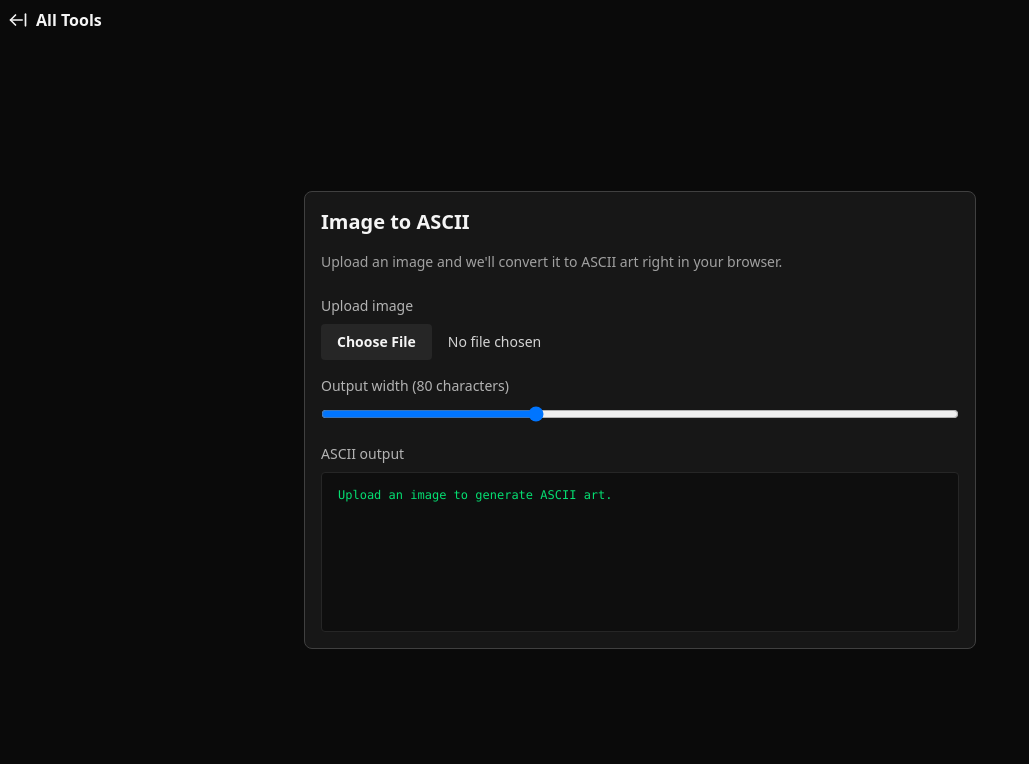
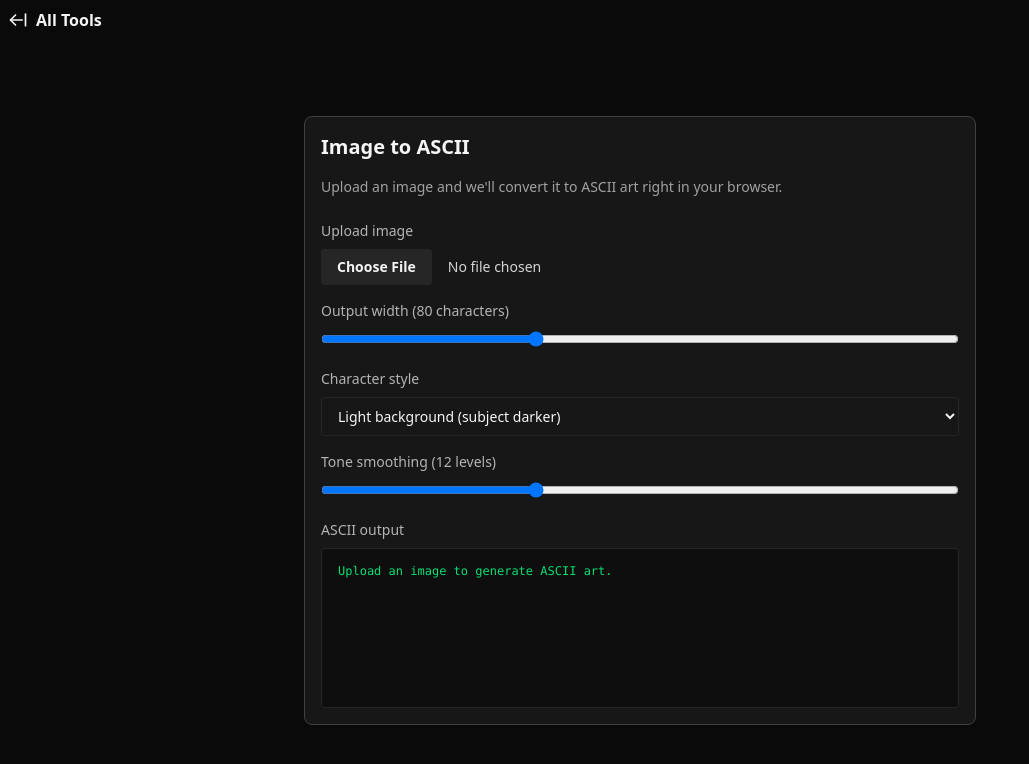
Before and after one commit to Plsr/tools, a Next.js app: page /image-to-ascii in a window 1280 px wide. Shown: the top 764 px of the page, without its empty margins (0-1029 px from the left). Built offline with nearby package versions, Linux system fonts and the light colour scheme.

Commit message:
Make ASCII gradients configurable

```diff
--- a/src/app/image-to-ascii/ImageToAsciiTool.tsx
+++ b/src/app/image-to-ascii/ImageToAsciiTool.tsx
@@ -4,14 +4,31 @@
 import { useEffect, useMemo, useState } from "react";
 
 const DEFAULT_WIDTH = 80;
-const ASCII_GRADIENT = "@%#*+=-:. ";
+const DEFAULT_BUCKETS = 12;
 
-const BRIGHTNESS_BUCKETS = 12;
+const ASCII_GRADIENTS = [
+  {
+    id: "light-bg",
+    label: "Light background (subject darker)",
+    value: " .:-=+*#%@",
+  },
+  {
+    id: "dark-bg",
+    label: "Dark background (subject lighter)",
+    value: "@%#*+=-:. ",
+  },
+  {
+    id: "blocky",
+    label: "Blocky",
+    value: "█▓▒░ ",
+  },
+];
 
 const buildAsciiArt = (
   image: HTMLImageElement,
   width: number,
   gradient: string,
+  buckets: number,
 ) => {
   const canvas = document.createElement("canvas");
   const scale = width / image.width;
@@ -39,7 +56,7 @@ const buildAsciiArt = (
       const b = data[offset + 2];
 
       const brightness = 0.299 * r + 0.587 * g + 0.114 * b;
-      const bucketSize = 255 / (BRIGHTNESS_BUCKETS - 1);
+      const bucketSize = 255 / Math.max(1, buckets - 1);
       const smoothedBrightness = Math.round(brightness / bucketSize) * bucketSize;
       const gradientIndex = Math.floor(
         ((gradient.length - 1) * (255 - smoothedBrightness)) / 255,
@@ -57,11 +74,16 @@ export const ImageToAsciiTool = () => {
   const [asciiArt, setAsciiArt] = useState("");
   const [width, setWidth] = useState(DEFAULT_WIDTH);
   const [error, setError] = useState<string | null>(null);
+  const [selectedGradientId, setSelectedGradientId] = useState(ASCII_GRADIENTS[0].id);
+  const [brightnessBuckets, setBrightnessBuckets] = useState(DEFAULT_BUCKETS);
 
-  const gradient = useMemo(() => ASCII_GRADIENT, []);
+  const gradient = useMemo(
+    () => ASCII_GRADIENTS.find((option) => option.id === selectedGradientId)?.value,
+    [selectedGradientId],
+  );
 
   useEffect(() => {
-    if (!imageDataUrl) {
+    if (!imageDataUrl || !gradient) {
       setAsciiArt("");
       setError(null);
       return undefined;
@@ -76,7 +98,7 @@ export const ImageToAsciiTool = () => {
       }
 
       try {
-        const art = buildAsciiArt(image, width, gradient);
+        const art = buildAsciiArt(image, width, gradient, brightnessBuckets);
         setAsciiArt(art);
         setError(null);
       } catch (conversionError) {
@@ -99,7 +121,7 @@ export const ImageToAsciiTool = () => {
     return () => {
       cancelled = true;
     };
-  }, [gradient, imageDataUrl, width]);
+  }, [brightnessBuckets, gradient, imageDataUrl, width]);
 
   const handleFileChange = (event: React.ChangeEvent<HTMLInputElement>) => {
     const file = event.target.files?.[0];
@@ -121,6 +143,18 @@ export const ImageToAsciiTool = () => {
       return;
     }
     setWidth(Math.min(200, Math.max(20, value)));
+  };
+
+  const handleGradientChange = (event: React.ChangeEvent<HTMLSelectElement>) => {
+    setSelectedGradientId(event.target.value);
+  };
+
+  const handleBucketsChange = (event: React.ChangeEvent<HTMLInputElement>) => {
+    const value = Number(event.target.value);
+    if (Number.isNaN(value)) {
+      return;
+    }
+    setBrightnessBuckets(Math.min(32, Math.max(2, value)));
   };
 
   return (
@@ -150,6 +184,39 @@ export const ImageToAsciiTool = () => {
         />
       </div>
 
+      <div>
+        <label className="text-sm opacity-70 block mb-2" htmlFor="ascii-gradient">
+          Character style
+        </label>
+        <select
+          id="ascii-gradient"
+          value={selectedGradientId}
+          onChange={handleGradientChange}
+          className="w-full rounded border border-neutral-800 bg-neutral-900 px-3 py-2 text-sm"
+        >
+          {ASCII_GRADIENTS.map((option) => (
+            <option key={option.id} value={option.id}>
+              {option.label}
+            </option>
+          ))}
+        </select>
+      </div>
+
+      <div>
+        <label className="text-sm opacity-70 block mb-2" htmlFor="ascii-buckets">
+          Tone smoothing ({brightnessBuckets} levels)
+        </label>
+        <input
+          id="ascii-buckets"
+          type="range"
+          min={2}
+          max={32}
+          value={brightnessBuckets}
+          onChange={handleBucketsChange}
+          className="w-full"
+        />
+      </div>
+
       {error && <p className="text-red-500 text-sm">{error}</p>}
 
       {imageDataUrl && (
```
